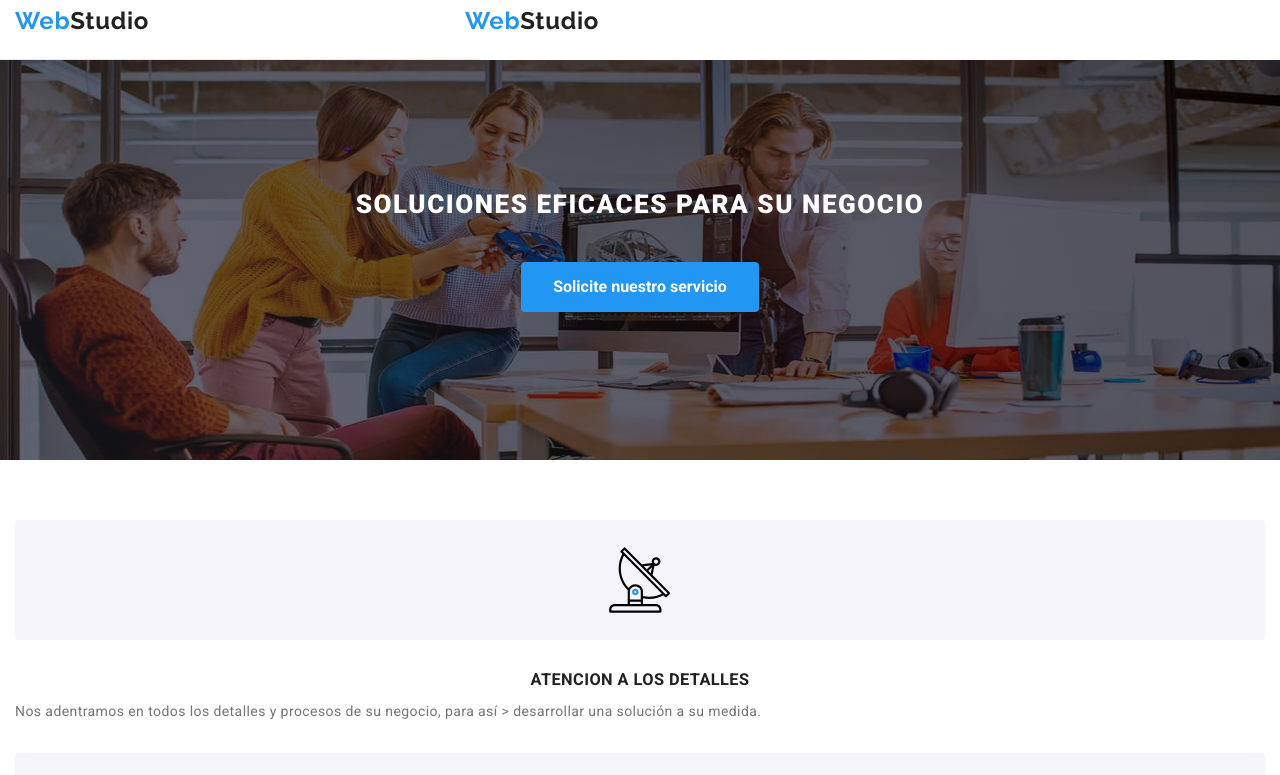
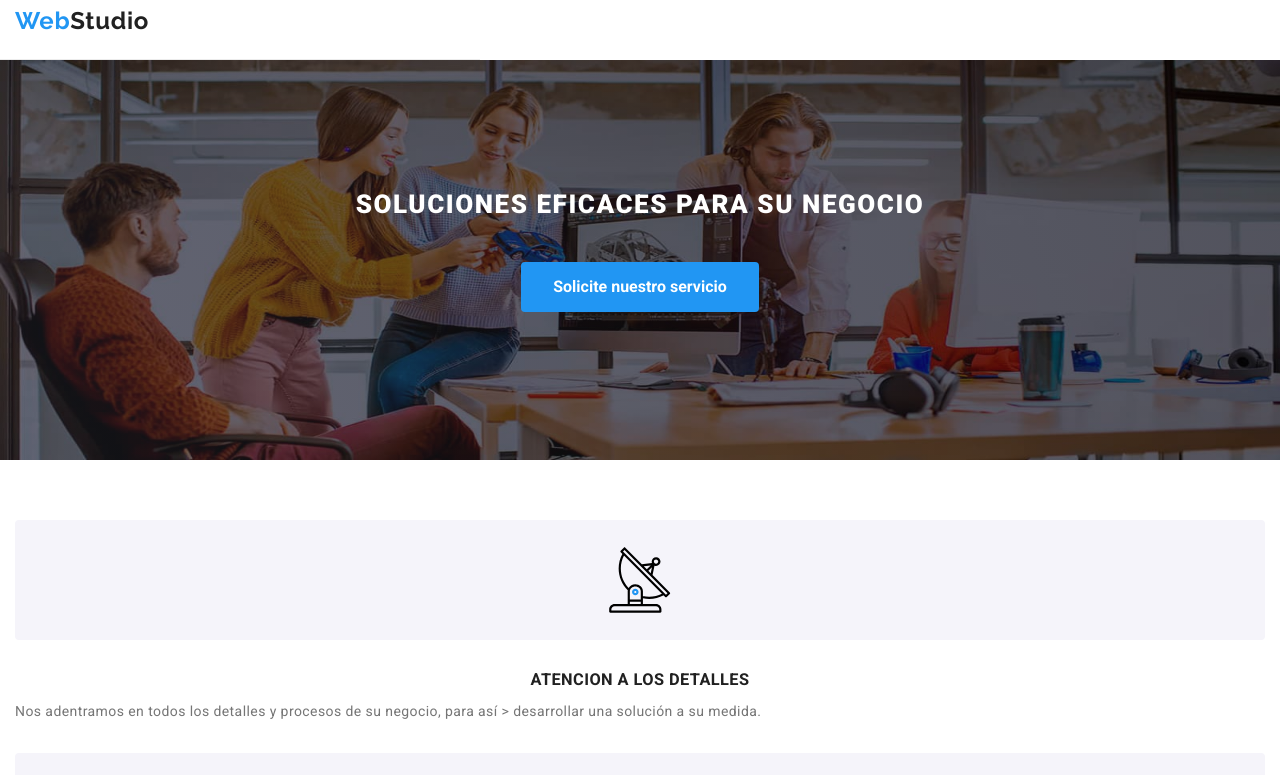
Before and after one commit to Pugli87/-goit-markup-hw-07-08, a website: page index.html in a window 1280 px wide. Shown: the top 775 px of the page. Drawn offline with nearby package versions, Linux system fonts and the light colour scheme.

Commit message:
Update index.html

```diff
--- a/index.html
+++ b/index.html
@@ -203,7 +203,7 @@
         </div>
           <!-- <h2 hidden>Encabezado</h2> -->
           <nav class="menu-nav">
-              <a href="#" class="menu__logo">Web<span class="menu__span-logo">Studio</span></a>
+              <!-- <a href="#" class="menu__logo">Web<span class="menu__span-logo">Studio</span></a> -->
               <ul class="menu__list">
                 <li class="menu__item"><a href="./index.html" class="menu__link menu__link--select" >Estudio</a></li>
                 <li class="menu__item"><a href="./portafolio.html" class="menu__link" >Portafolio</a></li>
```
